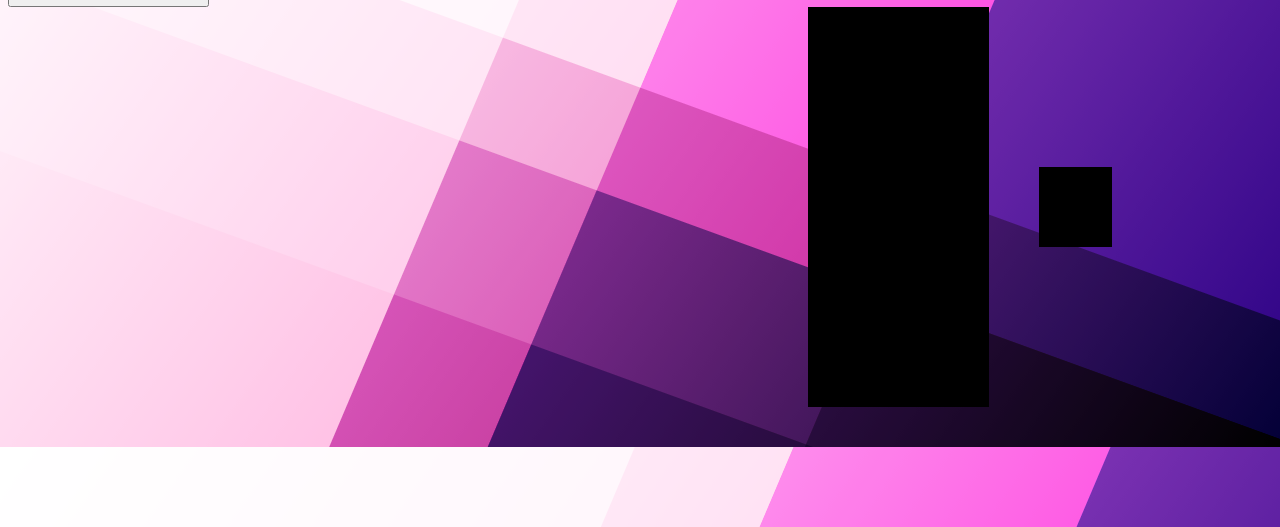
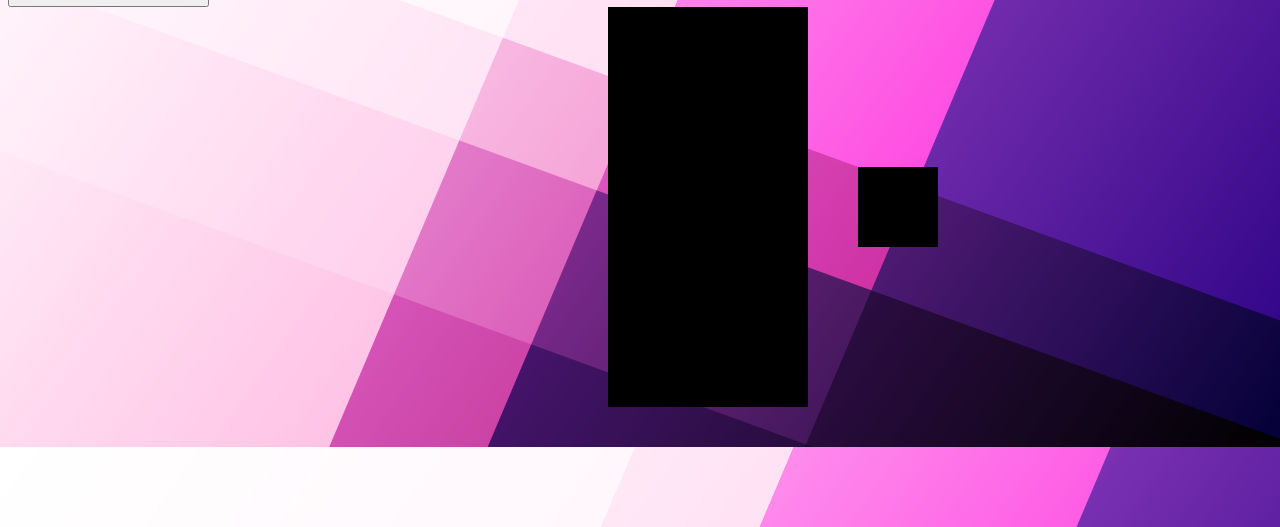
Before and after one commit to Saranya54/tetris, a plain HTML site: page index.html in a window 1280 px wide. Shown: the part 273-800 px from the top of the page. Drawn offline with Linux system fonts and the light colour scheme.

Commit message:
Update index.html

```diff
--- a/index.html
+++ b/index.html
@@ -13,7 +13,7 @@
     <h3 style="font-size: 50px; float: right; margin-top: 90px;">Score:<span id="score">0</span></h3>
     <button id="start-button" style="padding: 20px; font-size: 30px; margin-top: 80px;"> Start/Pause</button>
 
-    <div class="container" style="margin-left: 800px; margin-bottom: 40px;">
+    <div class="container" style="margin-left: 600px; margin-bottom: 40px;">
       <div class="grid">
         <div></div>
         <div></div>
```
